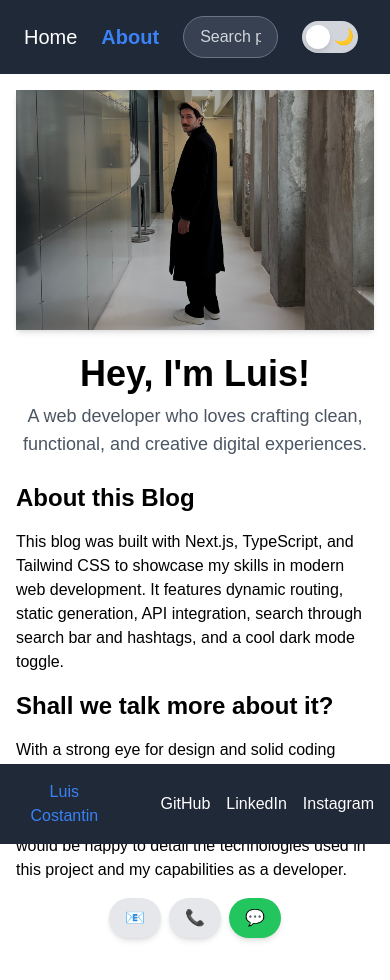
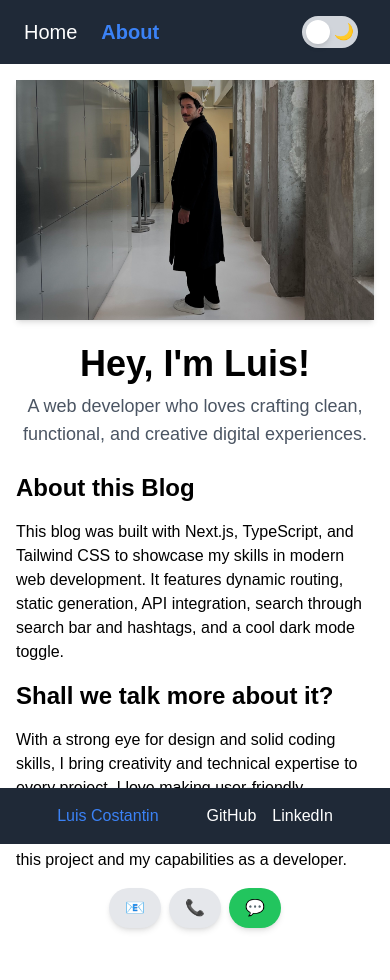
Before and after one commit to luisclaudioc/luis-costantin-blog, a Next.js app: page /about in a window 390 px wide. Shown: the top 980 px of the page. Built offline with nearby package versions, Linux system fonts and the light colour scheme.

Commit message:
remove search bar from about

```diff
--- a/components/DarkModeToggle.tsx
+++ b/components/DarkModeToggle.tsx
@@ -12,7 +12,7 @@ export default function DarkModeToggle() {
       document.documentElement.classList.add("dark");
       setDarkMode(true);
     }
-  }, []);
+  }, [darkMode]);
 
   const toggleDarkMode = () => {
     if (darkMode) {
--- a/components/Footer.tsx
+++ b/components/Footer.tsx
@@ -9,7 +9,7 @@ export default function Footer() {
         <a href="https://www.linkedin.com/in/luisclaudioc/" target="_blank" className="hover:underline">
           LinkedIn
         </a>
-        <a href="https://www.instagram.com/luisclaudioc/" target="_blank" className="hover:underline">
+        <a href="https://www.instagram.com/luisclaudioc/" target="_blank" className="hover:underline hidden md:block">
           Instagram
         </a>
       </div>
--- a/components/Navbar.tsx
+++ b/components/Navbar.tsx
@@ -24,9 +24,11 @@ export default function Navbar({ searchQuery, setSearchQuery }: NavbarProps) {
         </Link>
       </div>
 
-      <div className="flex-grow flex justify-center">
+      {router.pathname === "/" && (
+      <div className="flex justify-center">
         <SearchBar searchQuery={searchQuery} setSearchQuery={setSearchQuery} />
       </div>
+      )}
 
       <div className="flex- space-x-4 pr-4">
         <DarkModeToggle />
--- a/components/SearchBar.tsx
+++ b/components/SearchBar.tsx
@@ -12,7 +12,7 @@ export default function SearchBar({ searchQuery, setSearchQuery }: SearchBarProp
       value={searchQuery}
       onChange={(e) => setSearchQuery(e.target.value)}
       placeholder="Search posts..."
-      className="w-full sm:w-72 md:w-96 px-4 py-2 mx-6 border border-gray-500 rounded-full bg-gray-700 text-white placeholder-gray-300 focus:outline-none focus:ring-2 focus:ring-blue-500"
+      className="w-full sm:w-72 md:w-96 px-4 py-1 mx-6 border border-gray-500 rounded-full bg-gray-700 text-white placeholder-gray-300 focus:outline-none focus:ring-2 focus:ring-blue-500"
     />
   );
 }
```
